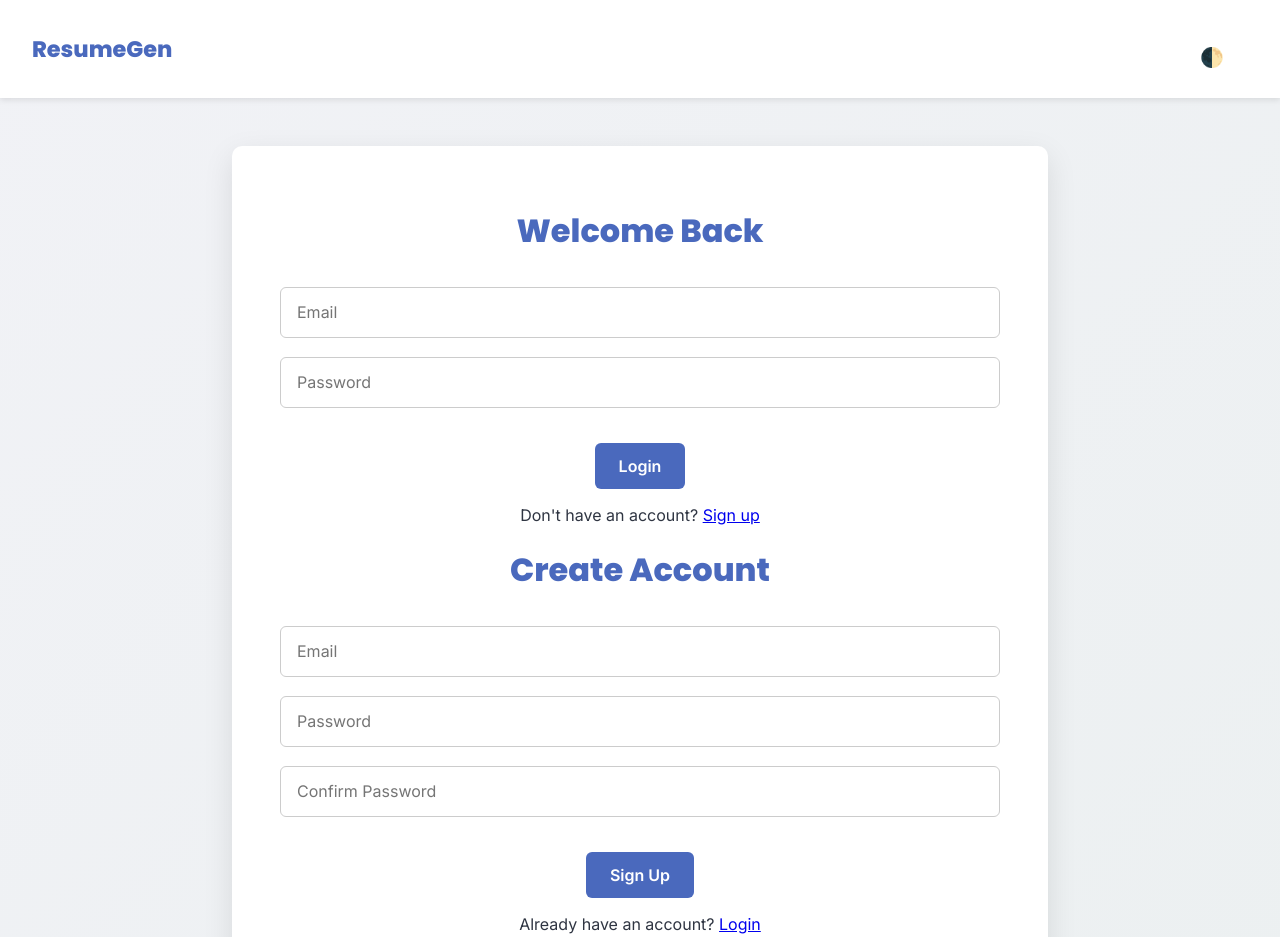
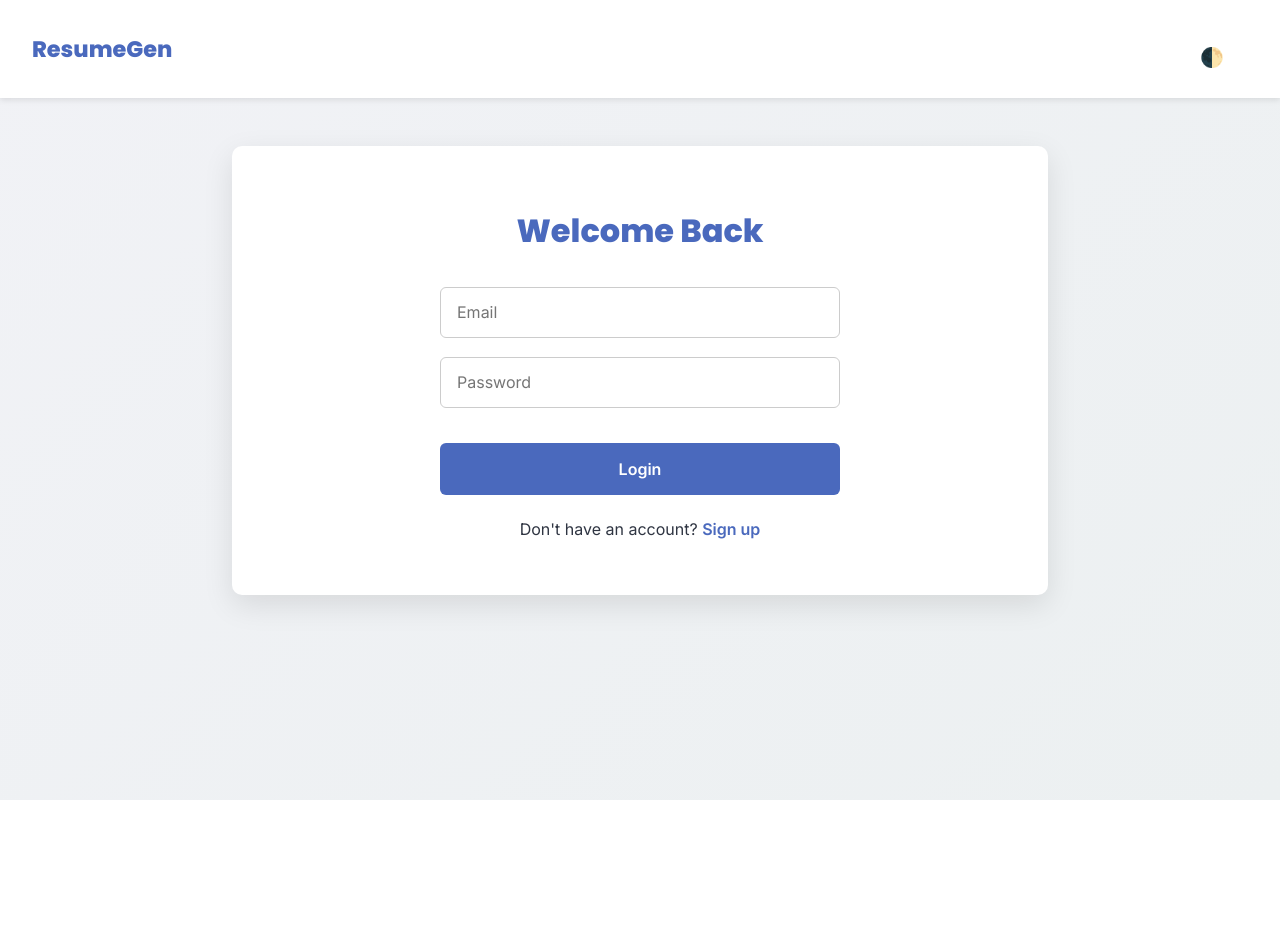
Before and after one commit to Pain-apk/Suprathon_project, a plain HTML site: page front-end/auth.html in a window 1280 px wide. Shown: the top 937 px of the page. After the commit the page ends 800 px from the top, so only its background shows below. Drawn offline with Linux system fonts and the light colour scheme.

Commit message:
updated style.css

```diff
--- a/front-end/style.css
+++ b/front-end/style.css
@@ -1,3 +1,78 @@
+
+.auth-form {
+  display: none;
+  width: 100%;
+  max-width: 400px;
+  margin: 0 auto;
+}
+
+.auth-form.active {
+  display: block;
+}
+
+.auth-form h1 {
+  text-align: center;
+  margin-bottom: 2rem;
+}
+
+.auth-form input {
+  width: 100%;
+  padding: 0.9rem 1rem;
+  margin-bottom: 1.2rem;
+  border-radius: 6px;
+  border: 1px solid #ccc;
+  font-family: var(--body-font);
+  font-size: 1rem;
+  box-sizing: border-box;
+}
+
+.auth-form button {
+  width: 100%;
+  padding: 1rem;
+  margin-top: 1rem;
+}
+
+.auth-form p {
+  text-align: center;
+  margin-top: 1.5rem;
+}
+
+.auth-form a {
+  color: var(--accent);
+  text-decoration: none;
+  font-weight: 600;
+}
+
+.auth-form a:hover {
+  text-decoration: underline;
+}
+
+#loader {
+  display: none;
+  position: fixed;
+  top: 0;
+  left: 0;
+  width: 100%;
+  height: 100%;
+  background: rgba(0,0,0,0.5);
+  z-index: 1000;
+  justify-content: center;
+  align-items: center;
+}
+
+.loader-spinner {
+  border: 5px solid #f3f3f3;
+  border-top: 5px solid var(--accent);
+  border-radius: 50%;
+  width: 50px;
+  height: 50px;
+  animation: spin 1s linear infinite;
+}
+
+@keyframes spin {
+  0% { transform: rotate(0deg); }
+  100% { transform: rotate(360deg); }
+}
 :root {
   --bg: #f1f2f6;
   --text: #2f3542;
```
